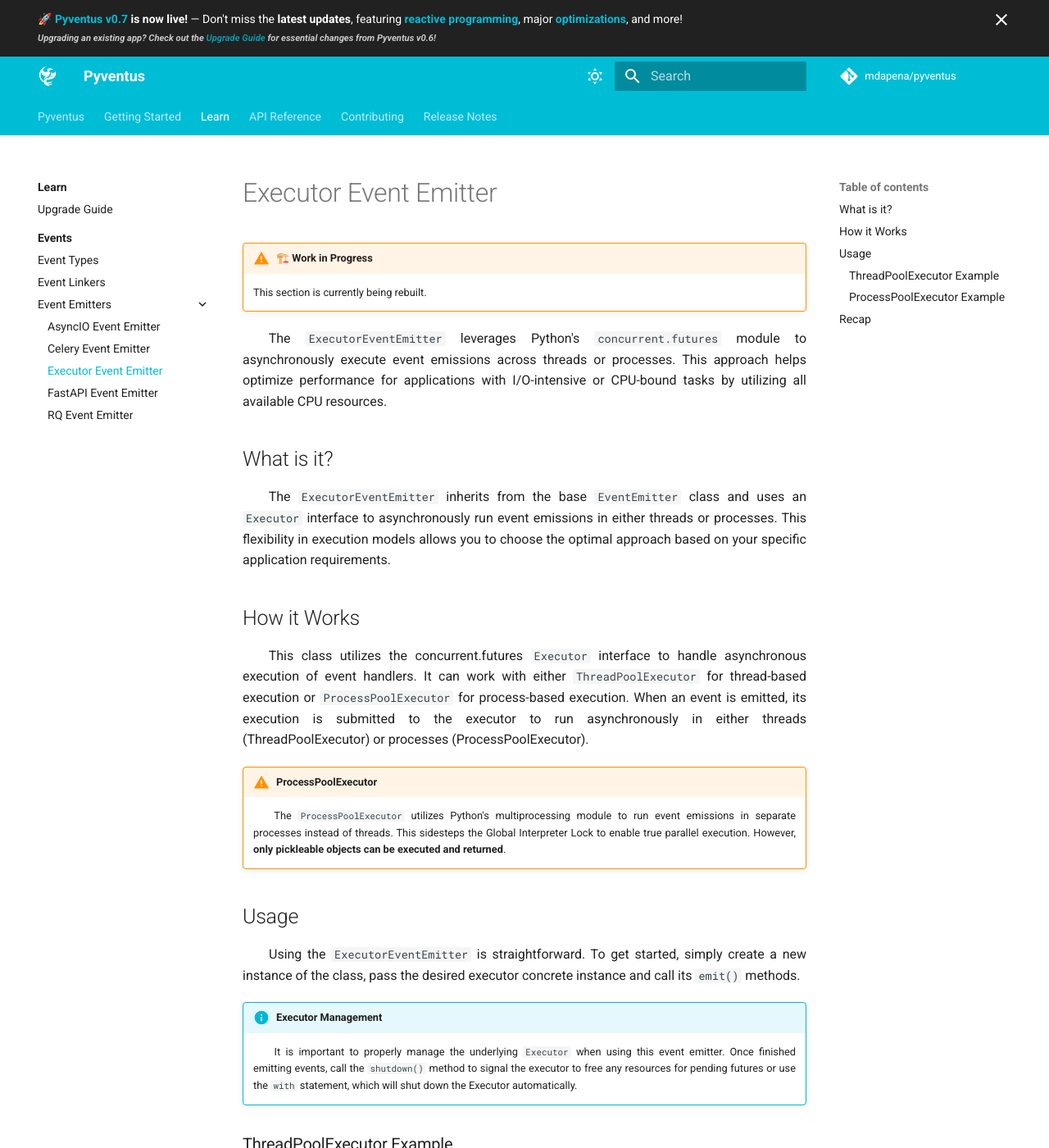
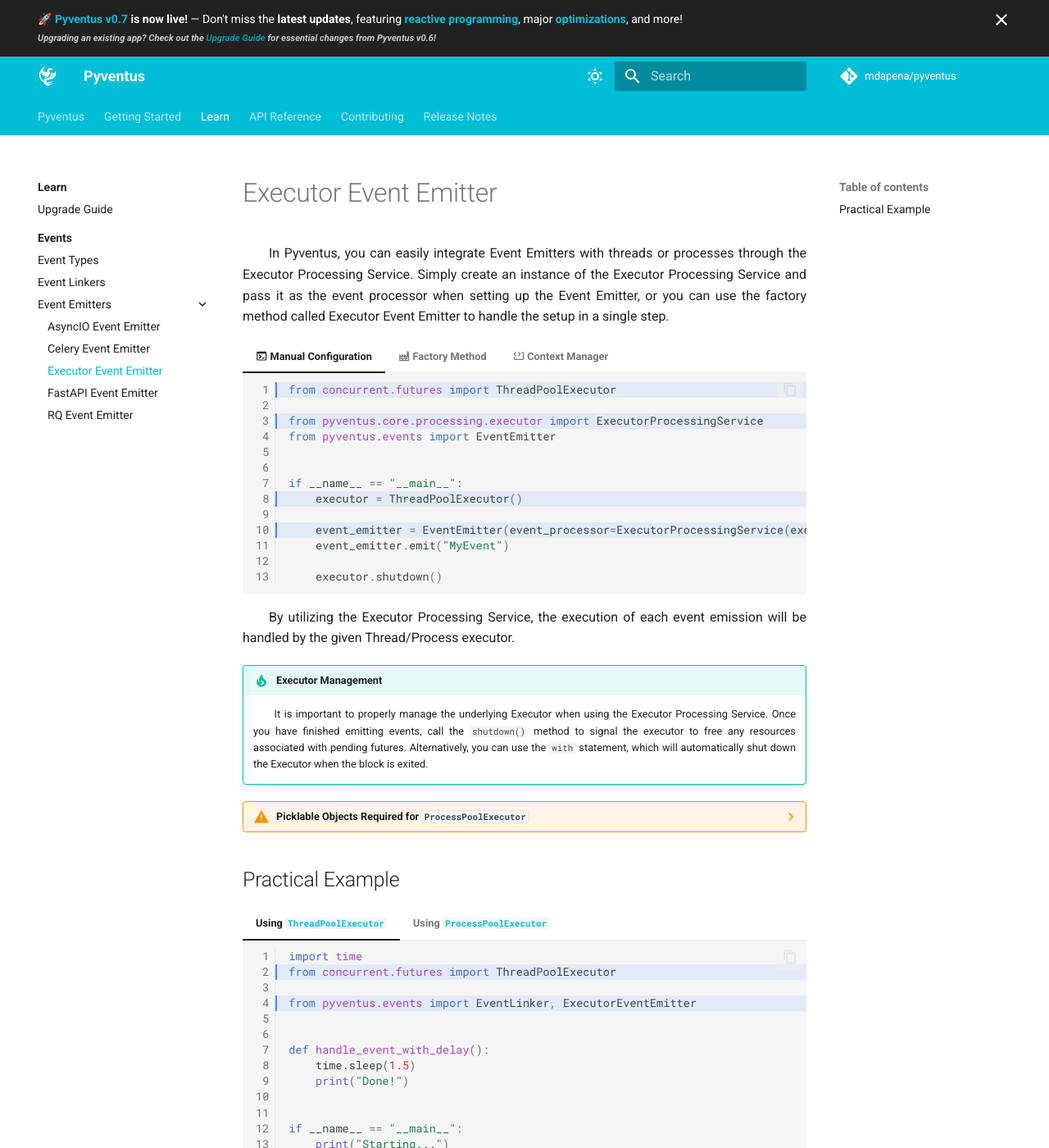
Before and after one commit to mdapena/pyventus, an MkDocs documentation site: the page built from docs/learn/events/emitters/executor.md, in a window 1280 px wide and 1400 px high. Shown: the whole window at 82% size. Built offline with MkDocs 1.6.1 and Material for MkDocs 9.7.7, drawn with Linux system fonts in a browser that asks for light colours; comment, search, counter and statistics services are not loaded; the version menu is left out; some of the changed text lies outside the part shown.

Commit message:
Update `executor emitters` page in the event learning section

````diff
--- /dev/null
+++ b/docs/learn/events/emitters/executor.md
@@ -0,0 +1,129 @@
+# Executor Event Emitter
+
+<p style="text-align: justify;">
+	&emsp;&emsp;In Pyventus, you can easily integrate Event Emitters with threads or processes through the Executor Processing Service. Simply create an instance of the Executor Processing Service and pass it as the event processor when setting up the Event Emitter, or you can use the factory method called Executor Event Emitter to handle the setup in a single step.
+</p>
+
+=== ":material-console: Manual Configuration"
+
+    ```Python linenums="1" hl_lines="1 3 8 10"
+    from concurrent.futures import ThreadPoolExecutor
+
+    from pyventus.core.processing.executor import ExecutorProcessingService
+    from pyventus.events import EventEmitter
+
+
+    if __name__ == "__main__":
+        executor = ThreadPoolExecutor()
+
+        event_emitter = EventEmitter(event_processor=ExecutorProcessingService(executor))
+        event_emitter.emit("MyEvent")
+
+        executor.shutdown()
+    ```
+
+=== ":material-factory: Factory Method"
+
+    ```Python linenums="1" hl_lines="1 3 8 10"
+    from concurrent.futures import ThreadPoolExecutor
+
+    from pyventus.events import ExecutorEventEmitter
+
+
+
+    if __name__ == "__main__":
+        executor = ThreadPoolExecutor()
+
+        event_emitter = ExecutorEventEmitter(executor)
+        event_emitter.emit("MyEvent")
+
+        executor.shutdown()
+    ```
+
+=== ":material-code-block-tags: Context Manager"
+
+    ```Python linenums="1" hl_lines="1 3 7"
+    from concurrent.futures import ThreadPoolExecutor
+
+    from pyventus.events import ExecutorEventEmitterCtx
+
+
+    if __name__ == "__main__":
+        with ExecutorEventEmitterCtx(executor=ThreadPoolExecutor()) as event_emitter:
+            event_emitter.emit("MyEvent")
+    ```
+
+<p style="text-align: justify;">
+	&emsp;&emsp;By utilizing the Executor Processing Service, the execution of each event emission will be handled by the given Thread/Process executor.
+</p>
+
+!!! tip "Executor Management"
+
+    <p style="text-align: justify;" markdown>
+        &emsp;&emsp;It is important to properly manage the underlying Executor when using the Executor Processing Service. Once you have finished emitting events, call the `shutdown()` method to signal the executor to free any resources associated with pending futures. Alternatively, you can use the `with` statement, which will automatically shut down the Executor when the block is exited.
+    </p>
+
+??? warning "Picklable Objects Required for `ProcessPoolExecutor`"
+
+    <p style="text-align: justify;" markdown>
+        &emsp;&emsp;When working with the `ProcessPoolExecutor`, it is essential to ensure that all objects involved in the event emission are picklable.
+    </p>
+
+## Practical Example
+
+=== "Using `ThreadPoolExecutor`"
+
+    ```Python linenums="1" hl_lines="2 4 18-21"
+    import time
+    from concurrent.futures import ThreadPoolExecutor
+
+    from pyventus.events import EventLinker, ExecutorEventEmitter
+
+
+    def handle_event_with_delay():
+        time.sleep(1.5)
+        print("Done!")
+
+
+    if __name__ == "__main__":
+        print("Starting...")
+
+        EventLinker.subscribe("MyEvent", event_callback=handle_event_with_delay)
+        EventLinker.subscribe("MyEvent", event_callback=handle_event_with_delay)
+
+        with ThreadPoolExecutor() as executor:
+            event_emitter = ExecutorEventEmitter(executor)
+            event_emitter.emit("MyEvent")
+            event_emitter.emit("MyEvent")
+
+        print("Closing...")
+    ```
+
+=== "Using `ProcessPoolExecutor`"
+
+    ```Python linenums="1" hl_lines="1 3 19-22"
+    from concurrent.futures import ProcessPoolExecutor
+
+    from pyventus.events import EventLinker, ExecutorEventEmitter
+
+    def fibonacci(n):
+        if n <= 1:
+            return n
+        return fibonacci(n - 1) + fibonacci(n - 2)
+
+    if __name__ == "__main__":
+        print("Starting...")
+
+        EventLinker.subscribe(
+            "Fibonacci",
+            event_callback=fibonacci,
+            success_callback=print,
+        )
+
+        with ProcessPoolExecutor() as executor:
+            event_emitter = ExecutorEventEmitter(executor)
+            event_emitter.emit("Fibonacci", 35)
+            event_emitter.emit("Fibonacci", 35)
+
+        print("Closing...")
+    ```
--- a/docs/learn/events/emitters/executor/index.md
+++ /dev/null
@@ -1,193 +0,0 @@
----
-hide:
-    - feedback
----
-
-# Executor Event Emitter
-
-!!! warning "🏗️ Work in Progress"
-
-    This section is currently being rebuilt.
-
-<p style='text-align: justify;' markdown>
-	&emsp;&emsp;The `ExecutorEventEmitter` leverages Python's `concurrent.futures` module to asynchronously execute
-	event emissions across threads or processes. This approach helps optimize performance for applications with
-	I/O-intensive or CPU-bound tasks by utilizing all available CPU resources.
-</p>
-
-## What is it?
-
-<p style='text-align: justify;' markdown>
-	&emsp;&emsp;The `ExecutorEventEmitter` inherits from the base `EventEmitter` class and uses an `Executor` interface
-	to asynchronously run event emissions in either threads or processes. This flexibility in execution models allows
-	you to choose the optimal approach based on your specific application requirements.
-</p>
-
-## How it Works
-
-<p style='text-align: justify;' markdown>
-	&emsp;&emsp;This class utilizes the concurrent.futures `Executor` interface to handle asynchronous execution of
-	event handlers. It can work with either `ThreadPoolExecutor` for thread-based execution or `ProcessPoolExecutor`
-	for process-based execution. When an event is emitted, its execution is submitted to the executor to run
-	asynchronously in either threads (ThreadPoolExecutor) or processes (ProcessPoolExecutor).
-</p>
-
-!!! warning "ProcessPoolExecutor"
-
-    <p style='text-align: justify;' markdown>
-        &emsp;&emsp;The `ProcessPoolExecutor` utilizes Python's multiprocessing module to run event emissions in
-    	separate processes instead of threads. This sidesteps the Global Interpreter Lock to enable true parallel
-    	execution. However, **only pickleable objects can be executed and returned**.
-    </p>
-
-## Usage
-
-<p style='text-align: justify;' markdown>
-	&emsp;&emsp;Using the `ExecutorEventEmitter` is straightforward. To get started, simply create a new instance of
-	the class, pass the desired executor concrete instance and call its `emit()` methods.
-</p>
-
-!!! info "Executor Management"
-
-    <p style='text-align: justify;' markdown>
-        &emsp;&emsp;It is important to properly manage the underlying `Executor` when using this event emitter. Once
-    	finished emitting events, call the `shutdown()` method to signal the executor to free any resources for
-    	pending futures or use the `with` statement, which will shut down the Executor automatically.
-    </p>
-
-### ThreadPoolExecutor Example
-
-=== "Using the `with` statement"
-
-    ```Python linenums="1" hl_lines="23-25"
-    import asyncio
-    import time
-    from concurrent.futures import ThreadPoolExecutor
-
-    from pyventus import EventLinker, ExecutorEventEmitter
-
-
-    @EventLinker.on("StringEvent")
-    def sync_event_callback():
-        print("[Sync] Started!")
-        time.sleep(1)
-        print("[Sync] Finished!")
-
-
-    @EventLinker.on("StringEvent")
-    async def async_event_callback():
-        print("[Async] Started!")
-        await asyncio.sleep(1)
-        print("[Async] Finished!")
-
-
-    if __name__ == "__main__":
-        with ExecutorEventEmitter() as event_emitter: #(1)!
-            event_emitter.emit("StringEvent")
-            event_emitter.emit("StringEvent")
-    ```
-
-    1.  The `ExecutorEventEmitter` uses the `ThreadPoolExecutor` by default, but you can customize it by providing your
-        own instance.
-
-=== "Using the `shutdown()` method"
-
-    ```Python linenums="1" hl_lines="22-25"
-    import asyncio
-    import time
-    from concurrent.futures import ThreadPoolExecutor
-
-    from pyventus import EventLinker, ExecutorEventEmitter
-
-
-    @EventLinker.on("StringEvent")
-    def sync_event_callback():
-        print("[Sync] Started!")
-        time.sleep(1)
-        print("[Sync] Finished!")
-
-
-    @EventLinker.on("StringEvent")
-    async def async_event_callback():
-        print("[Async] Started!")
-        await asyncio.sleep(1)
-        print("[Async] Finished!")
-
-    if __name__ == "__main__":
-        event_emitter = ExecutorEventEmitter()
-        event_emitter.emit("StringEvent")
-        event_emitter.emit("StringEvent")
-        event_emitter.shutdown(wait=True)
-    ```
-
-### ProcessPoolExecutor Example
-
-=== "Using the `with` statement"
-
-    ```Python linenums="1" hl_lines="23-25"
-    import asyncio
-    import time
-    from concurrent.futures import ProcessPoolExecutor
-
-    from pyventus import EventLinker, ExecutorEventEmitter
-
-
-    @EventLinker.on("StringEvent")
-    def sync_event_callback():
-        print("[Sync] Started!")
-        time.sleep(1)
-        print("[Sync] Finished!")
-
-
-    @EventLinker.on("StringEvent")
-    async def async_event_callback():
-        print("[Async] Started!")
-        await asyncio.sleep(1)
-        print("[Async] Finished!")
-
-
-    if __name__ == "__main__":
-        with ExecutorEventEmitter(executor=ProcessPoolExecutor()) as event_emitter:
-            event_emitter.emit("StringEvent")
-            event_emitter.emit("StringEvent")
-    ```
-
-=== "Using the `shutdown()` method"
-
-    ```Python linenums="1" hl_lines="22-25"
-    import asyncio
-    import time
-    from concurrent.futures import ProcessPoolExecutor
-
-    from pyventus import EventLinker, ExecutorEventEmitter
-
-
-    @EventLinker.on("StringEvent")
-    def sync_event_callback():
-        print("[Sync] Started!")
-        time.sleep(1)
-        print("[Sync] Finished!")
-
-
-    @EventLinker.on("StringEvent")
-    async def async_event_callback():
-        print("[Async] Started!")
-        await asyncio.sleep(1)
-        print("[Async] Finished!")
-
-    if __name__ == "__main__":
-        event_emitter = ExecutorEventEmitter(executor=ProcessPoolExecutor())
-        event_emitter.emit("StringEvent")
-        event_emitter.emit("StringEvent")
-        event_emitter.shutdown(wait=True)
-    ```
-
-## Recap
-
-<p style='text-align: justify;' markdown>
-    &emsp;&emsp;By learning how this event emitter leverages executors for concurrent/parallel execution, you can
-	optimize your applications to take full advantage of multicore systems through balanced workload distribution.
-	Proper use of this approach can significantly improve performance.
-</p>
-
-<br>
--- a/mkdocs.yml
+++ b/mkdocs.yml
@@ -180,7 +180,7 @@
             - learn/events/emitters/index.md
             - AsyncIO Event Emitter: learn/events/emitters/asyncio.md
             - Celery Event Emitter: learn/events/emitters/celery/index.md
-            - Executor Event Emitter: learn/events/emitters/executor/index.md
+            - Executor Event Emitter: learn/events/emitters/executor.md
             - FastAPI Event Emitter: learn/events/emitters/fastapi/index.md
             - RQ Event Emitter: learn/events/emitters/rq/index.md
   - API Reference:
````
